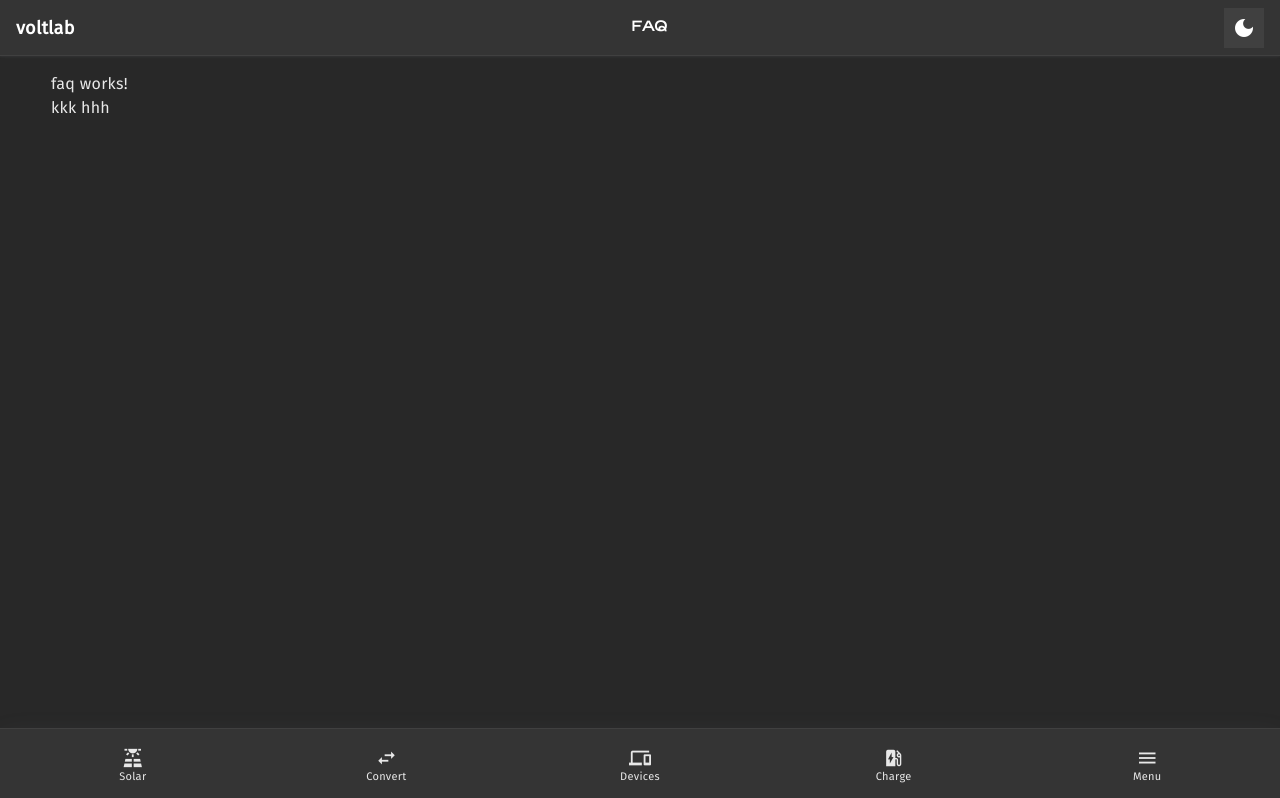
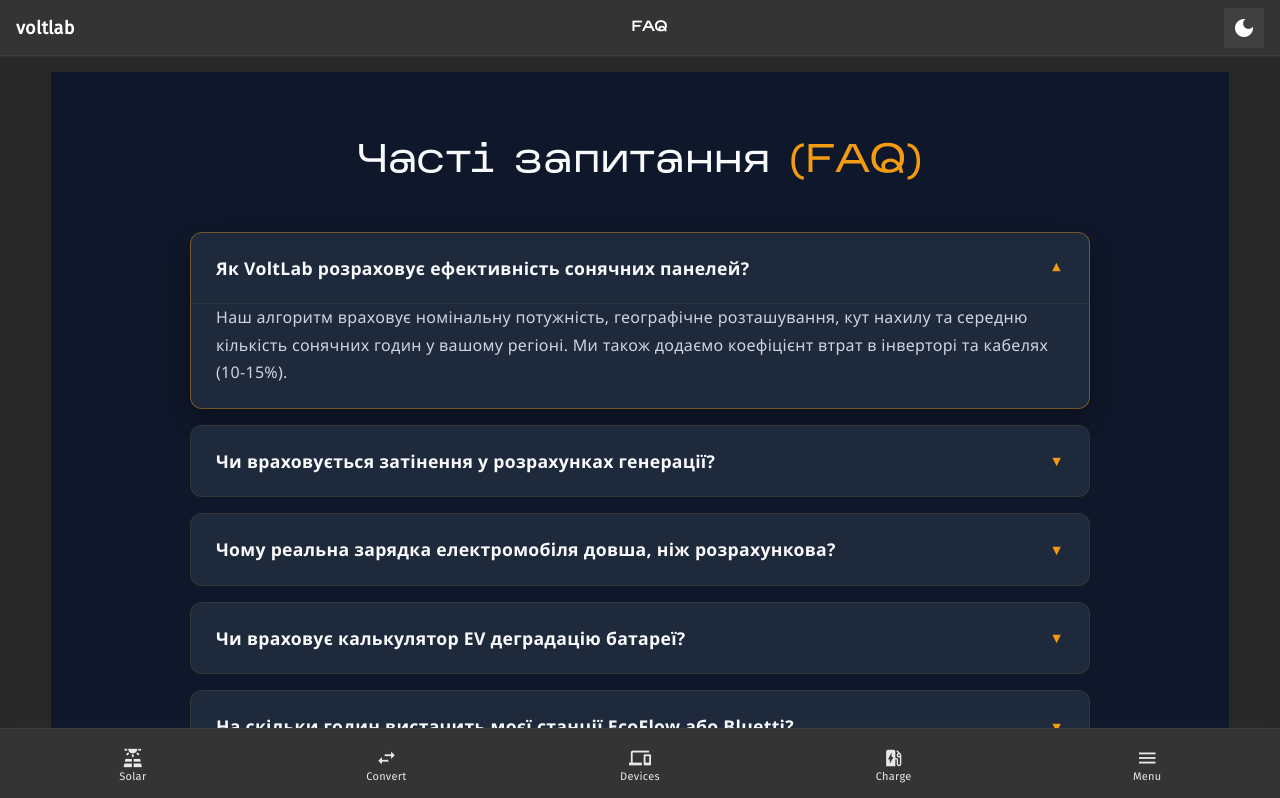
Before and after one commit to IT-Kamianets/voltlab.itkamianets.com, an Angular app: page /faq in a window 1280 px wide. Shown: the top 798 px of the page. Built offline with nearby package versions, Linux system fonts and the light colour scheme.

Commit message:
feat(faq): implement FAQ section with dynamic questions and answers

```diff
--- a/src/app/pages/faq/faq.component.html
+++ b/src/app/pages/faq/faq.component.html
@@ -1,2 +1,63 @@
-<p>faq works!</p>
-kkk hhh
+<section class="faq-section">
+    <div class="container">
+        <h2 class="faq-title">Часті запитання <span>(FAQ)</span></h2>
+
+        <div class="faq-container">
+            <details class="faq-item" open>
+                <summary class="faq-question">Як VoltLab розраховує ефективність сонячних панелей?</summary>
+                <div class="faq-answer">
+                    <p>Наш алгоритм враховує номінальну потужність, географічне розташування, кут нахилу та середню кількість сонячних годин у вашому регіоні. Ми також додаємо коефіцієнт втрат в інверторі та кабелях (10-15%).</p>
+                </div>
+            </details>
+
+            <details class="faq-item">
+                <summary class="faq-question">Чи враховується затінення у розрахунках генерації?</summary>
+                <div class="faq-answer">
+                    <p>У базовому розрахунку ми беремо ідеальні умови. Проте ви можете змінити "Коефіцієнт ефективності" в налаштуваннях, щоб врахувати часткове затінення від дерев або сусідніх будівель.</p>
+                </div>
+            </details>
+
+            <details class="faq-item">
+                <summary class="faq-question">Чому реальна зарядка електромобіля довша, ніж розрахункова?</summary>
+                <div class="faq-answer">
+                    <p>Це пов’язано з "кривою зарядки": після 80% контролер автомобіля знижує потужність для захисту хімії акумулятора. VoltLab автоматично коригує час зарядки для останніх 20% ємності.</p>
+                </div>
+            </details>
+
+            <details class="faq-item">
+                <summary class="faq-question">Чи враховує калькулятор EV деградацію батареї?</summary>
+                <div class="faq-answer">
+                    <p>Так, ви можете ввести значення SOH (State of Health). Якщо ваша батарея має 90% здоров'я, застосунок перерахує запас ходу та час зарядки відповідно до її реальної поточної ємності.</p>
+                </div>
+            </details>
+
+            <details class="faq-item">
+                <summary class="faq-question">На скільки годин вистачить моєї станції EcoFlow або Bluetti?</summary>
+                <div class="faq-answer">
+                    <p>Розрахунок базується на формулі: <strong>(Ємність станції × 0.85) / Потужність споживання</strong>. Ми закладаємо 15% на роботу внутрішнього інвертора, щоб ви не залишилися з раптово розрядженим пристроєм.</p>
+                </div>
+            </details>
+
+            <details class="faq-item">
+                <summary class="faq-question">Яка різниця між Li-ion та LiFePO4 у розрахунках автономності?</summary>
+                <div class="faq-answer">
+                    <p>LiFePO4 акумулятори дозволяють глибший розряд (до 90-95%) без швидкої деградації, тоді як для Li-ion ми рекомендуємо залишати 10-20% резерву. VoltLab підкаже оптимальний поріг розряду для кожного типу.</p>
+                </div>
+            </details>
+
+            <details class="faq-item">
+                <summary class="faq-question">Як дізнатися споживання приладу, якщо на ньому не вказана потужність?</summary>
+                <div class="faq-answer">
+                    <p>У нашому застосунку є "Бібліотека типових приладів", де зібрані середні значення для холодильників, насосів, ноутбуків та іншої техніки. Ви можете просто вибрати назву зі списку.</p>
+                </div>
+            </details>
+
+            <details class="faq-item">
+                <summary class="faq-question">Чи допомагає VoltLab розрахувати термін окупності сонячної станції?</summary>
+                <div class="faq-answer">
+                    <p>Так, в розділі "Економіка" ви можете ввести вартість вашого обладнання та поточний тариф на електроенергію. Застосунок порівняє прогнозовану генерацію з витратами та покаже приблизний рік виходу в "нуль".</p>
+                </div>
+            </details>
+        </div>
+    </div>
+</section>
--- a/src/app/pages/faq/faq.component.scss
+++ b/src/app/pages/faq/faq.component.scss
@@ -0,0 +1,104 @@
+// Повертаємо палітру VoltLab з першого коду
+$primary-color: #f39c12; // Яскравий помаранчевий
+$bg-color: #0f172a;      // Темно-синій фон (Space Blue)
+$text-light: #f8fafc;    // Майже білий для читабельності
+$card-bg: #1e293b;       // Світліший синій для карток
+$text-gray: #cbd5e1;     // Сірий для відповідей
+$transition: all 0.3s ease;
+
+.faq-section {
+    background-color: $bg-color;
+    padding: 60px 20px;
+    min-height: 100vh;
+    font-family: 'Segoe UI', Roboto, sans-serif;
+}
+
+.container {
+    max-width: 900px;
+    margin: 0 auto;
+}
+
+.faq-title {
+    text-align: center;
+    font-size: 2.5rem;
+    color: $text-light;
+    margin-bottom: 40px;
+
+    span {
+        color: $primary-color;
+    }
+}
+
+.faq-container {
+    display: flex;
+    flex-direction: column;
+    gap: 16px;
+}
+
+.faq-item {
+    background: $card-bg;
+    border-radius: 12px;
+    border: 1px solid rgba($primary-color, 0.1);
+    transition: $transition;
+    overflow: hidden;
+
+    &[open] {
+        border-color: rgba($primary-color, 0.4);
+        box-shadow: 0 10px 25px rgba(0, 0, 0, 0.3);
+
+        summary::after {
+            transform: rotate(180deg);
+        }
+    }
+
+    summary {
+        list-style: none;
+        padding: 22px 25px;
+        font-weight: 600;
+        font-size: 1.1rem;
+        color: $text-light; // Тепер текст буде чітким
+        cursor: pointer;
+        display: flex;
+        justify-content: space-between;
+        align-items: center;
+        outline: none;
+        user-select: none;
+
+        &::-webkit-details-marker {
+            display: none;
+        }
+
+        &::after {
+            content: "▼";
+            font-size: 0.9rem;
+            color: $primary-color;
+            transition: $transition;
+        }
+
+        &:hover {
+            background: rgba($primary-color, 0.05);
+        }
+    }
+}
+
+.faq-answer {
+    padding: 0 25px 22px 25px;
+    color: $text-gray;
+    line-height: 1.7;
+    font-size: 1rem;
+    border-top: 1px solid rgba(255, 255, 255, 0.05);
+    animation: slideDown 0.4s ease-out;
+
+    p {
+        margin: 0;
+    }
+
+    strong {
+        color: $primary-color;
+    }
+}
+
+@keyframes slideDown {
+    from { opacity: 0; transform: translateY(-5px); }
+    to { opacity: 1; transform: translateY(0); }
+}
```
